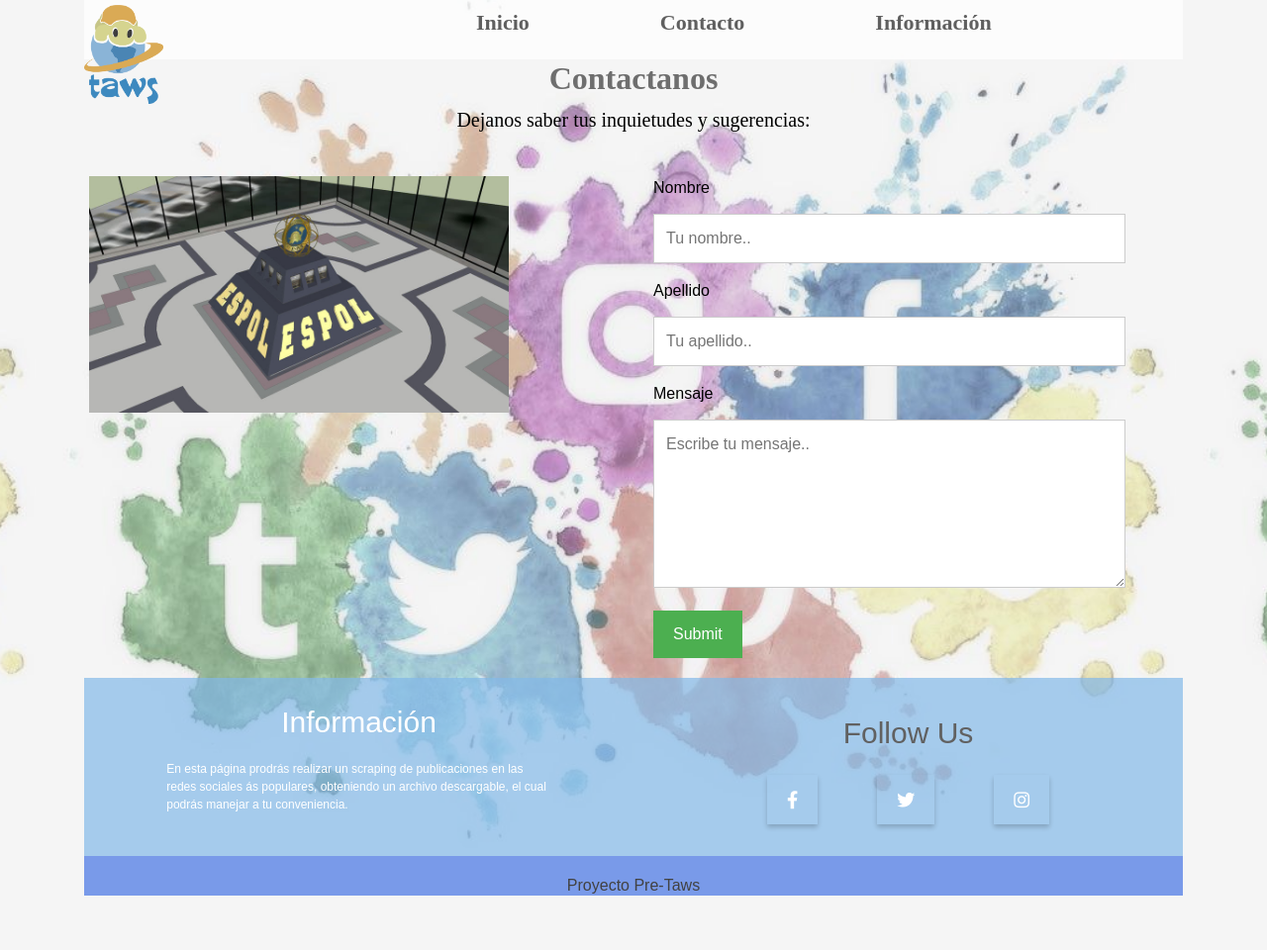
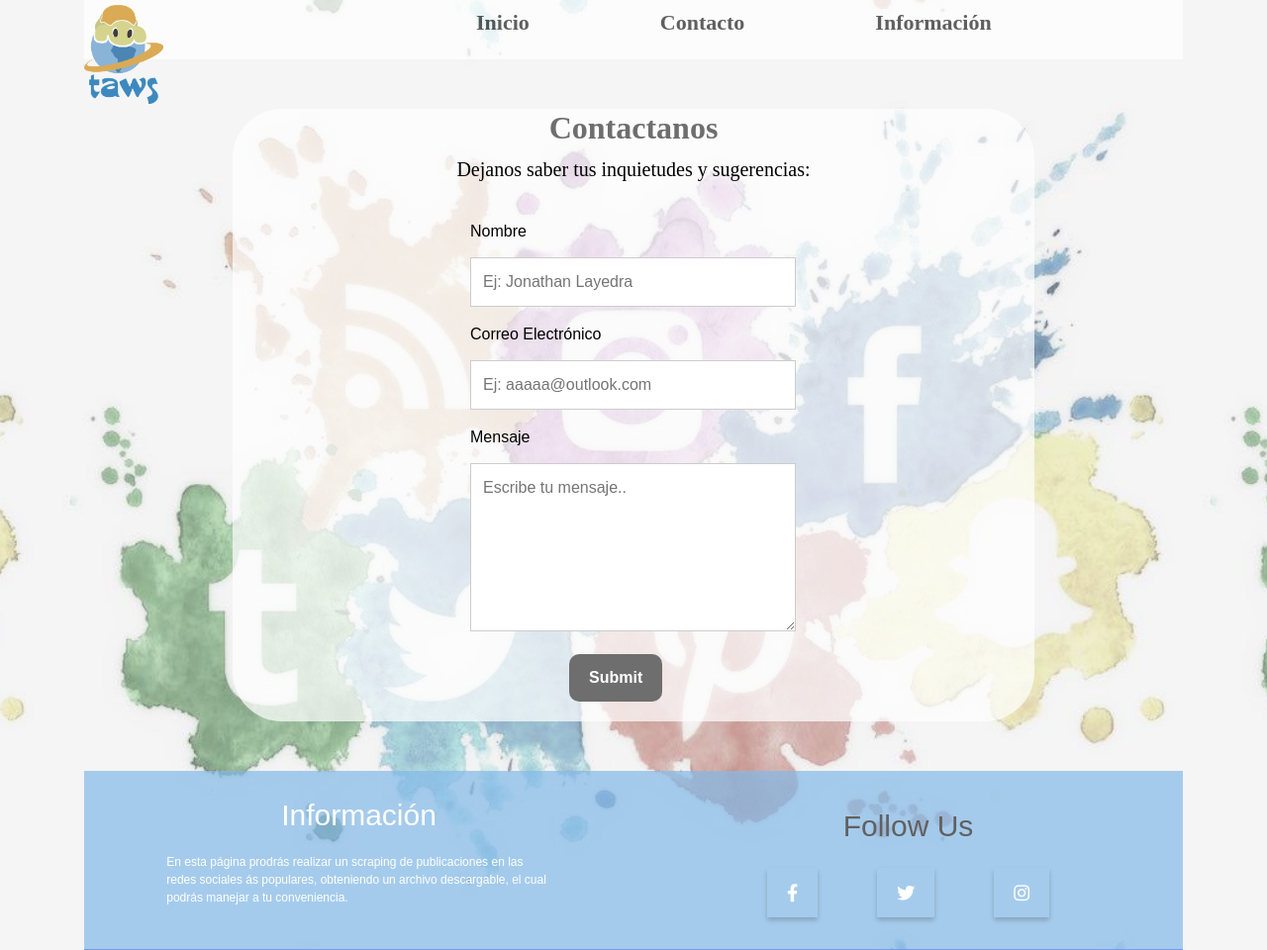
Before and after one commit to Taws-Espol/Data_Recovery, a Django app: page /contactos/ in a window 1280 px wide. Shown: the top 960 px of the page at 99% size. Before the commit the page ends 905 px from the top, so only its background shows below. Run offline with Django 3.2, Linux system fonts and the light colour scheme; some libraries are stand-ins or nearby versions.

Commit message:
Correcciones de diseño y funcionalidad

```diff
--- a/consultas/static/consultas/StyleCont.css
+++ b/consultas/static/consultas/StyleCont.css
@@ -19,37 +19,38 @@ input[type=text], select, textarea {
 }
 
 input[type=submit] {
-  background-color: #4CAF50;
+  background-color: #6E6E6E;
   color: white;
   padding: 12px 20px;
   border: none;
   cursor: pointer;
+  border-radius: 10px;
+  font-weight: bold;
+  margin-left: 100px;
+
 }
 
 input[type=submit]:hover {
-  background-color: #45a049;
+  background-color: #424242;
 }
 
 /* estilo de container */
 
 
 .column {
-  float: left;
   width: 50%;
   margin-top: 6px;
   padding: 20px;
+  margin-left: 220px;
 }
 
-.row:after {
-  content: "";
-  display: table;
-  clear: both;
+.formulario{
+    background-color: rgba(255, 255, 255, 0.7);
+    margin:50px 150px;
+    border-radius: 50px;
+
 }
 
-
-.row img{
-    width: 80%;
-}
 .etiquetas label{
     color: black;
 }
--- a/consultas/templates/consultas/contactos.html
+++ b/consultas/templates/consultas/contactos.html
@@ -5,26 +5,25 @@
 {% endblock content1 %}
 {% block content2 %}
     <script src="https://ajax.googleapis.com/ajax/libs/jquery/2.1.1/jquery.min.js"></script>
-<div style="text-align:center" class="encabezado">
-  <h2>Contactanos</h2>
-  <p>Dejanos saber tus inquietudes y sugerencias:</p>
-</div>
-<div class="row">
-  <div class="column">
-    <img src="{% static 'consultas/large_thumbnail.jpg' %}" alt="">
+<section class="formulario">
+  <div style="text-align:center" class="encabezado">
+    <h2>Contactanos</h2>
+    <p>Dejanos saber tus inquietudes y sugerencias:</p>
   </div>
+
   <div class="column">
     <form action="/action_page.php" class="etiquetas">
       <label for="fname" >Nombre</label>
-      <input type="text" id="fname" name="firstname" placeholder="Tu nombre..">
-      <label for="lname">Apellido</label>
-      <input type="text" id="lname" name="lastname" placeholder="Tu apellido..">
+      <input type="text" id="fname" name="firstname" placeholder="Ej: Jonathan Layedra">
+      <label for="lname">Correo Electrónico</label>
+      <input type="text" id="lname" name="lastname" placeholder="Ej: aaaaa@outlook.com">
       <label for="subject">Mensaje</label>
       <textarea id="subject" name="subject" placeholder="Escribe tu mensaje.." style="height:170px"></textarea>
       <input type="submit" value="Submit">
     </form>
   </div>
-</div>
+</section>
+
 
 
 {% endblock content2 %}
```
Also changed, not shown: consultas/static/consultas/StylePrim.css (+4 -4 lines), consultas/templates/consultas/informacion.html (+14 -0 lines), consultas/static/consultas/Facebook.png, consultas/static/consultas/Instagram.jpg, consultas/static/consultas/etica.jpg (added).
